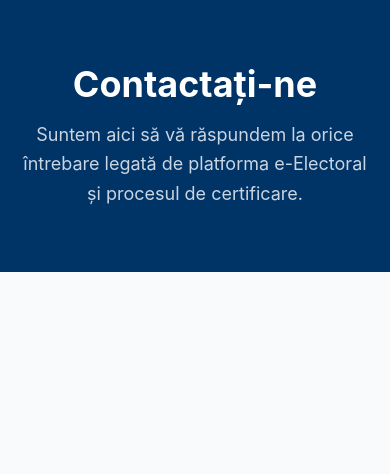
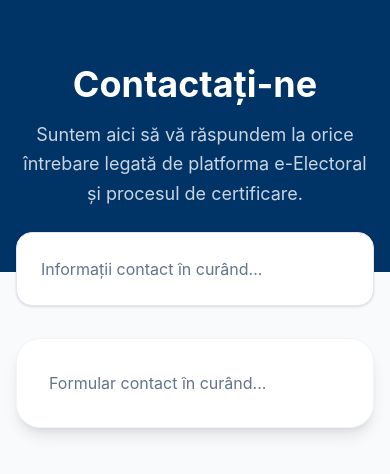
Before and after one commit to roscaiana/Proiect-MRSTweb, a React (Vite) app in the folder frontend/: page /contact in a window 390 px wide. Shown: the top 474 px of the page. Built offline with nearby package versions, Linux system fonts and the light colour scheme.

Commit message:
feat(contact): add responsive grid layout structure

```diff
--- a/frontend/src/pages/Contact.tsx
+++ b/frontend/src/pages/Contact.tsx
@@ -63,6 +63,25 @@
                     </p>
                 </div>
             </div>
+
+            <div className="max-w-7xl mx-auto px-4 -mt-10 pb-20">
+                <div className="grid lg:grid-cols-3 gap-8 items-start">
+                    {/* Sidebar - Contact info + Map */}
+                    <div className="space-y-4">
+                        <div className="bg-white p-6 rounded-2xl shadow-sm border border-slate-200">
+                            <p className="text-slate-500">Informații contact în curând...</p>
+                        </div>
+                    </div>
+
+                    {/* Form Section */}
+                    <div className="lg:col-span-2">
+                        <div className="bg-white p-8 md:p-12 rounded-3xl shadow-lg border border-slate-100 h-full">
+                            <p className="text-slate-500">Formular contact în curând...</p>
+                        </div>
+                    </div>
+                </div>
+            </div>
+
         </div>
     );
 };
```
